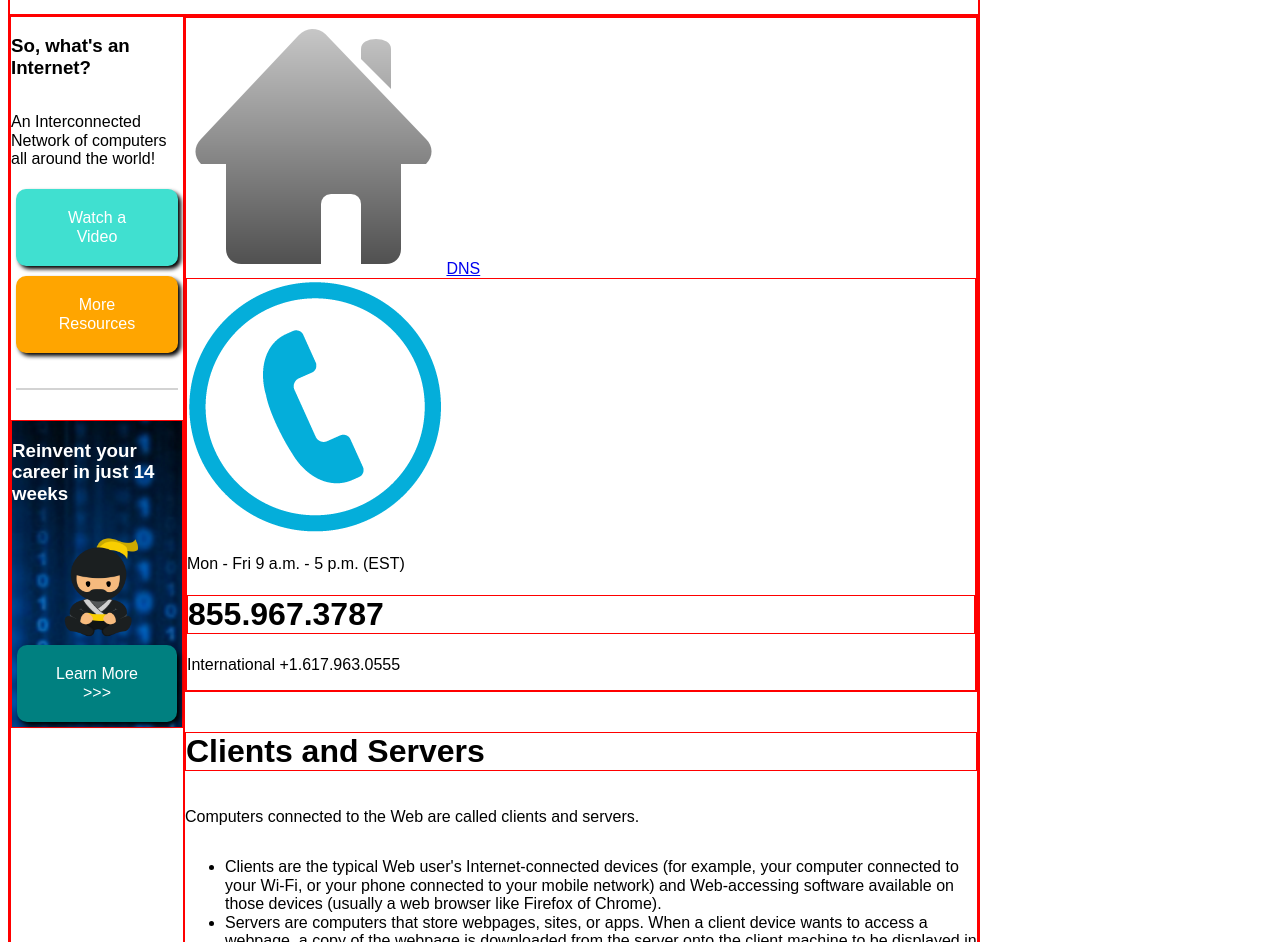
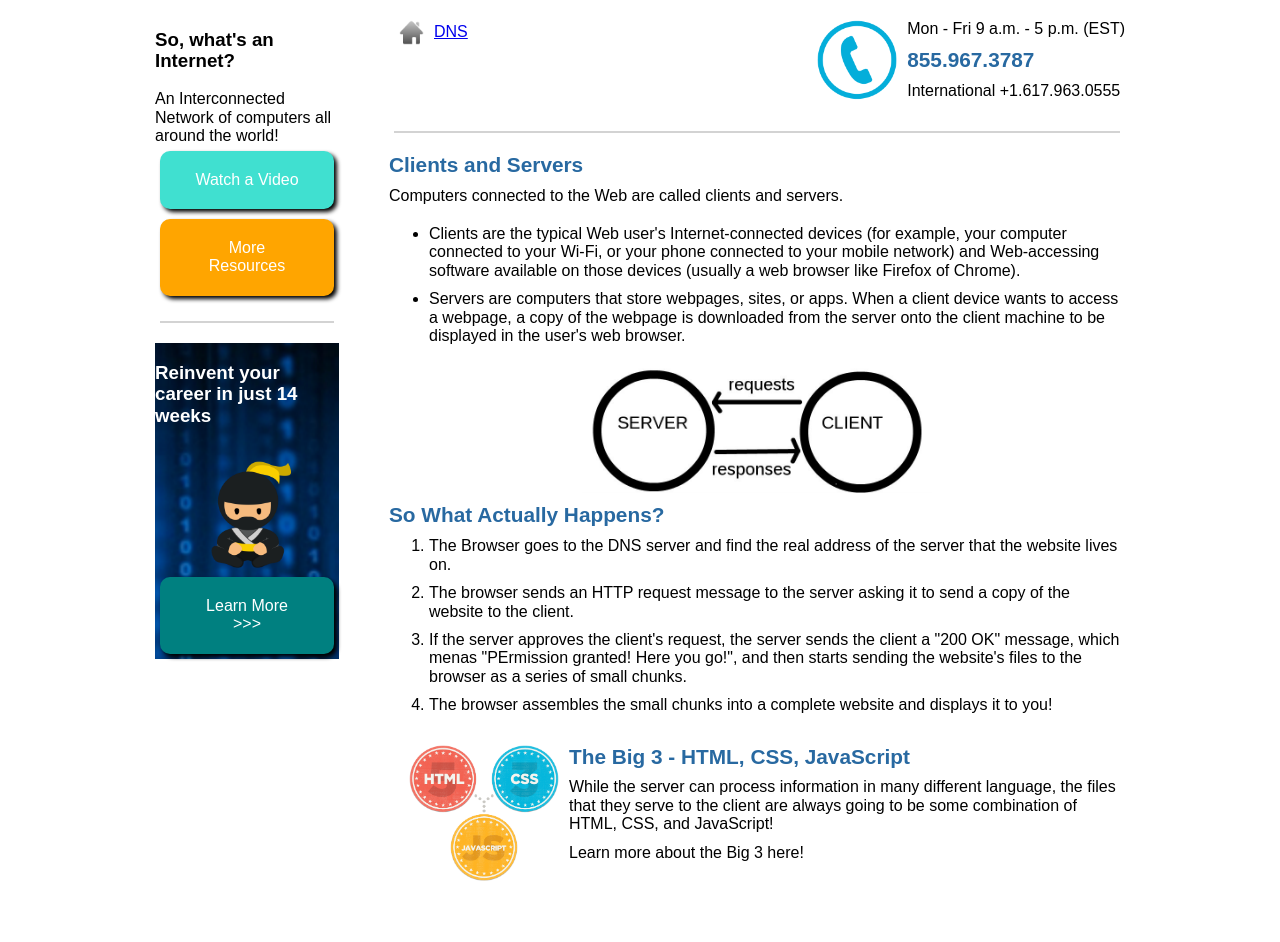
Before and after one commit to garrett-schmahl/project007.1-TheInternet, a plain HTML site: page index.html in a window 1280 px wide. Shown: the part 171-1113 px from the top of the page. After the commit the page ends 1070 px from the top, so only its background shows below. Drawn offline with Linux system fonts and the light colour scheme.

Commit message:
layout more or less there

```diff
--- a/css/style.css
+++ b/css/style.css
@@ -1,18 +1,23 @@
 /*global styles */
+/*margin editing done in normalize.css -gs*/
 *{
   font-family: Arial, Helvetica, sans-serif;
+  /* outline-style: solid; /*TODO: add these to template*/
+  /* outline-width: 1px;
+  outline-color:red; */
 }
-
-div, h1, h2{
-  border-style: solid;
+hr{
+  border-style:solid;
+  border-color:lightgray;
   border-width: 1px;
-  border-color:red;
+  width:auto;
+  margin:20px 5px;
 }
-
 /*body styles*/
 #container{
   min-height:500px;
   width:970px;
+  margin:auto;     /*TODO: add these to template*/
 }
   #title_block{
     display:flex;
@@ -31,7 +36,6 @@ div, h1, h2{
       color:white;
       margin-top:-20px;
     }
-
   #main_block{
     display:flex;
     justify-content:space-evenly;
@@ -56,13 +60,6 @@ div, h1, h2{
         text-decoration:none;
         margin:5px;
       }
-      #left_side_main hr{
-        border-style:solid;
-        border-color:lightgray;
-        border-width: 1px;
-        width:auto;
-        margin:30px 5px;
-      }
         #ad_block{
           background:url("../img/ad_background.png") no-repeat left top;
           display:flex;
@@ -74,14 +71,65 @@ div, h1, h2{
           }
           #ad_block img{
             width:50%;
-            height:auto;
           }
           #ad_block a{
             background-color: teal;
           }
 
-    #right_side_main{
+    .right_side_main{
       flex:4;
       display:flex;
       flex-direction:column;
+      margin-left:50px;
     }
+      .right_side_header{
+        display:flex;
+        justify-content: space-between;
+      }
+        #phone_badge{
+          width:80px;
+          height:80px;
+          margin: auto 10px;
+        }
+        #dns_container{
+          flex:20;
+          display:flex;
+          align-items: center;
+          margin-bottom:auto;
+        }
+          #dns_container img{
+            width:25px;
+            height:25px;
+            margin: 10px 10px;
+          }
+      #phone_card{
+        display:flex;
+        flex-direction:column;
+        justify-content: flex-start;
+        align-items: flex-start;
+        align-content: flex-start;
+      }
+    .right_side_main h1{
+      color:#2869a1;
+      font-size: 130%;
+    }
+    .right_side_main p,.right_side_main li{
+      margin: 10px 0px;
+    }
+    .right_side_main img{
+      width:350px;
+      align-self:center;
+      margin: 10px 0px;
+    }
+    #big_three_box{
+      display:flex;
+      padding-top:10px;
+      padding-left:20px;
+    }
+      #big_three_box img{
+        width:150px;
+        margin-right:10px;
+      }
+      #big_three_box h1{
+        margin-top:10px;
+      }
--- a/index.html
+++ b/index.html
@@ -28,18 +28,20 @@
           <a href="#">Learn More >>></a>
         </div>
       </div>
-       <div id="right_side_main">
-        <div id = "right_side_header">
-          <img src="img/home.png" alt="home">
-          <a href="#">DNS</a>
-          <div id = "phone_card">
-            <img src="img/phone.png" alt="phone">
+       <div class="right_side_main">
+        <div class="right_side_header">
+          <div id="dns_container">
+            <img src="img/home.png" alt="home">
+            <a href="#">DNS</a>
+          </div>
+          <img src="img/phone.png" id="phone_badge" alt="phone">
+          <div id="phone_card">
             <p>Mon - Fri 9 a.m. - 5 p.m. (EST)</p>
             <h1>855.967.3787</h1>
             <p>International +1.617.963.0555</p>
           </div>
         </div>
-        <br>
+        <hr>
         <h1>Clients and Servers</h1>
         <p>Computers connected to the Web are called clients and servers.</p>
         <ul>
@@ -56,9 +58,11 @@
         </ol>
         <div id="big_three_box">
           <img src="img/html.png" size="50px">
+          <div>
           <h1>The Big 3 - HTML, CSS, JavaScript</h1>
           <p>While the server can process information in many different language, the files that they serve to the client are always going to be some combination of HTML, CSS, and JavaScript!</p>
           <p>Learn more about the Big 3 here!</p>
+          </div>
         </div>
       </div>
     </div>
```
Also changed, not shown: css/normalize.css.
